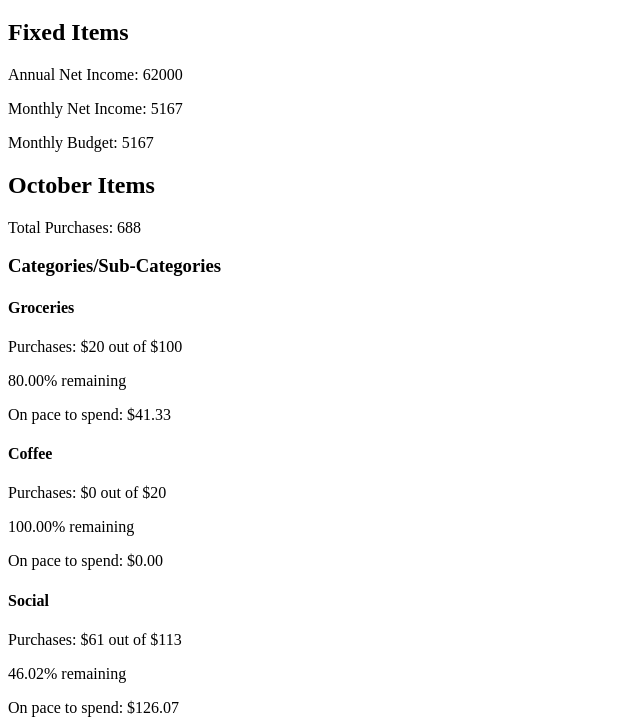
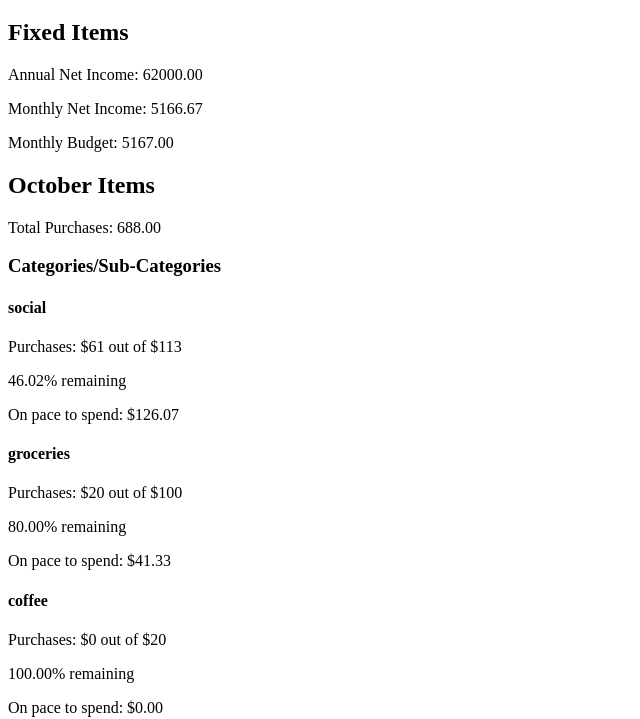
Before and after one commit to cameron-yee/callandor, a Gatsby site: page / in a window 1280 px wide. Shown: the part 88-807 px from the top of the page, without its empty margins (0-640 px from the left). Built offline with nearby package versions, Linux system fonts and the light colour scheme; Gatsby itself is replaced by a stand-in of ours.

Commit message:
Refactor index into components

```diff
--- /dev/null
+++ b/src/components/dashboard-category.tsx
@@ -0,0 +1,28 @@
+import React from 'react'
+
+import Remaining from './remaining'
+import Pace from './pace'
+import Purchases from './purchases'
+
+const DashboardCategory = ({
+  filter,
+  filterType,
+  month,
+  year
+}) => {
+  const date: Date = new Date()
+  const currentMonth: number = date.getMonth()
+
+  return (
+    <div>
+      <h4>{filter}</h4>
+      <Purchases filter={filter} filterType={filterType} month={month} year={year} />
+      <Remaining filter={filter} filterType={filterType} month={month} year={year} />
+      {currentMonth + 1 === month &&
+        <Pace filter={filter} filterType={filterType} />
+      }
+    </div>
+  )
+}
+
+export default DashboardCategory
--- /dev/null
+++ b/src/components/dashboard.tsx
@@ -0,0 +1,114 @@
+import React, { useEffect, useState } from 'react'
+
+import { MONTHS, YEARS } from '../constants'
+import { Category, SubCategory } from '../types'
+import { useAnnualNetIncome, useBudget, useMonthlyPurchases } from '../hooks'
+
+import DashboardCategory from './dashboard-category'
+import Select from './select'
+import YearLook from './year-look'
+
+{/*<Dashboard categories={['social']} subCategories={['groceries', 'coffee']} yearLook={true} fixeditems={true} />*/}
+type DashboardProps = {
+  categories?: Category[],
+  subCategories?: SubCategory[],
+  yearLook?: boolean,
+  fixedItems?: boolean
+}
+
+const Dashboard = ({
+  categories,
+  subCategories,
+  yearLook,
+  fixedItems
+}: DashboardProps) => {
+  const [selectedMonth, setSelectedMonth] = useState<number>(0)
+  const [selectedYear, setSelectedYear] = useState<number>(0)
+
+  const annualNetIncome: number = useAnnualNetIncome({})
+  const monthlyNetIncome: number = annualNetIncome / 12
+
+  const totalBudget: number = useBudget({})
+
+  const totalMonthlyPurchases: number = useMonthlyPurchases({month: selectedMonth + 1, year: selectedYear + 2020})
+
+  const date: Date = new Date()
+  const fullYear: number = date.getFullYear()
+
+  const currentMonth: number = date.getMonth()
+  const currentYear: number = fullYear - 2020
+
+  useEffect(() => {
+    setSelectedMonth(currentMonth)
+    setSelectedYear(currentYear)
+  }, [])
+
+  return (
+    <div>
+      <div>
+        <Select
+          options={MONTHS}
+          value={MONTHS[selectedMonth]}
+          setValue={(value: string) => setSelectedMonth(MONTHS.indexOf(value))}
+        />
+        <Select
+          options={YEARS}
+          value={YEARS[selectedYear]}
+          setValue={(value: string) => setSelectedYear(YEARS.indexOf(value))}
+        />
+      </div>
+
+      <h1>{MONTHS[selectedMonth]}, {YEARS[selectedYear]} Dashboard</h1>
+
+      {fixedItems &&
+        <React.Fragment>
+          <h2>Fixed Items</h2>
+          <div>
+            <p>Annual Net Income: {annualNetIncome.toFixed(2)}</p>
+            <p>Monthly Net Income: {monthlyNetIncome.toFixed(2)}</p>
+            <p>Monthly Budget: {totalBudget.toFixed(2)}</p>
+          </div>
+
+          <h2>{MONTHS[selectedMonth]} Items</h2>
+        </React.Fragment>
+      }
+      <p>Total Purchases: {totalMonthlyPurchases.toFixed(2)}</p>
+      {(categories || subCategories) &&
+        <div>
+          <h3>Categories/Sub-Categories</h3>
+          {categories &&
+            categories.map((category: Category, index: number) => {
+              return (
+                <DashboardCategory
+                  key={`category-${index}`}
+                  filter={category}
+                  filterType='category'
+                  month={selectedMonth + 1}
+                  year={selectedYear + 2020}
+                />
+              )
+            })
+          }
+          {subCategories &&
+            subCategories.map((subCategory: SubCategory, index: number) => {
+              return (
+                <DashboardCategory
+                  key={`sub-category-${index}`}
+                  filter={subCategory}
+                  filterType='subCategory'
+                  month={selectedMonth + 1}
+                  year={selectedYear + 2020}
+                />
+              )
+            })
+          }
+        </div>
+      }
+      {yearLook &&
+        <YearLook year={selectedYear + 2020} />
+      }
+    </div>
+  )
+}
+
+export default Dashboard
--- /dev/null
+++ b/src/components/purchases.tsx
@@ -0,0 +1,25 @@
+import React, { useState } from 'react'
+import { useMonthlyPurchases, useBudget } from '../hooks'
+
+type RemainingProps = {
+  filter: string,
+  filterType: 'category' | 'subCategory'
+  month: number,
+  year: number
+}
+
+const Purchases = ({
+  filter,
+  filterType,
+  month,
+  year
+}: RemainingProps) => {
+  const totalMonthlyPurchases: number = useMonthlyPurchases({month: month, year: year, filter: filter, filterType: filterType})
+  const totalBudget: number = useBudget({filter: filter, filterType: filterType})
+
+  return (
+    <p>Purchases: ${totalMonthlyPurchases} out of ${totalBudget}</p>
+  )
+}
+
+export default Purchases
--- a/src/components/year-look.tsx
+++ b/src/components/year-look.tsx
@@ -37,6 +37,8 @@ const YearLook = ({ year }: { year: number }) => {
   }, [filterType])
 
   return (
+    <React.Fragment>
+      <h2>{year} Look (+/- Budget)</h2>
       <div>
         <Select
           value={filterType}
@@ -69,6 +71,7 @@ const YearLook = ({ year }: { year: number }) => {
           <div>December: {budget - monthTwelvePurchases}</div>
         </div>
       </div>
+    </React.Fragment>
   )
 }
 
--- a/src/pages/index.tsx
+++ b/src/pages/index.tsx
@@ -1,110 +1,15 @@
-import React, { FormEvent, useEffect, useState } from 'react'
+import React from 'react'
 
-import { MONTHS, YEARS } from '../constants'
-
-import { useAnnualNetIncome, useBudget, useMonthlyPurchases } from '../hooks'
-
-import Pace from '../components/pace'
-import Remaining from '../components/remaining'
-import Select from '../components/select'
-import YearLook from '../components/year-look'
-
-import { roundTwo } from '../utils'
-
+import Dashboard from '../components/dashboard'
 
 const Index = () => {
-  const [selectedMonth, setSelectedMonth] = useState<number>(0)
-  const [selectedYear, setSelectedYear] = useState<number>(0)
-
-  const annualNetIncome: number = useAnnualNetIncome({})
-  const monthlyNetIncome: number = roundTwo(annualNetIncome / 12)
-
-  const totalBudget: number = useBudget({})
-  const totalGroceriesBudget: number = useBudget({filter:'groceries', filterType:'subCategory'})
-  const totalCoffeeBudget: number = useBudget({filter:'coffee', filterType:'subCategory'})
-  const totalSocialBudget: number = useBudget({filter:'social', filterType:'category'})
-
-  const totalMonthlyPurchases: number = useMonthlyPurchases({month: selectedMonth + 1, year: selectedYear + 2020})
-  const totalMonthlyGroceriesPurchases: number = useMonthlyPurchases({month:selectedMonth + 1, year: selectedYear + 2020, filter:'groceries', filterType:'subCategory'})
-  const totalMonthlyCoffeePurchases: number = useMonthlyPurchases({month:selectedMonth + 1, year: selectedYear + 2020, filter:'coffee', filterType:'subCategory'})
-  const totalMonthlySocialPurchases: number = useMonthlyPurchases({month:selectedMonth + 1, year: selectedYear + 2020, filter:'social', filterType:'category'})
-
-  const date: Date = new Date()
-  const fullYear: number = date.getFullYear()
-
-  const currentDay: number = date.getDate()
-  const currentMonth: number = date.getMonth()
-  const currentYear: number = fullYear - 2020
-
-  const daysInMonth: number = new Date(fullYear, currentMonth + 1, 0).getDate()
-
-  useEffect(() => {
-    setSelectedMonth(currentMonth)
-    setSelectedYear(currentYear)
-  }, [])
-
   return (
-    <div>
-      <div>
-        <Select
-          options={MONTHS}
-          value={MONTHS[selectedMonth]}
-          setValue={(value: string) => setSelectedMonth(MONTHS.indexOf(value))}
-        />
-        <Select
-          options={YEARS}
-          value={YEARS[selectedYear]}
-          setValue={(value: string) => setSelectedYear(YEARS.indexOf(value))}
-        />
-      </div>
-
-      <h1>{MONTHS[selectedMonth]}, {YEARS[selectedYear]} Dashboard</h1>
-
-      <h2>Fixed Items</h2>
-      <div>
-        <p>Annual Net Income: {annualNetIncome}</p>
-        <p>Monthly Net Income: {monthlyNetIncome}</p>
-        <p>Monthly Budget: {totalBudget}</p>
-      </div>
-
-      <h2>{MONTHS[selectedMonth]} Items</h2>
-      <div>
-        <p>Total Purchases: {totalMonthlyPurchases}</p>
-
-        <h3>Categories/Sub-Categories</h3>
-        {/*<Dashboard categories={['social']} subCategories={['groceries', 'coffee']} yearLook={true} fixeditems={true} />*/}
-        {/*<DashboardCategory filter='groceries' filterType='foodDrink' />*/}
-        <div>
-          <h4>Groceries</h4>
-          <p>Purchases: ${totalMonthlyGroceriesPurchases} out of ${totalGroceriesBudget}</p>
-          <Remaining filter='groceries' filterType='subCategory' month={selectedMonth + 1} year={selectedYear + 2020} />
-          {currentMonth === selectedMonth &&
-            <Pace filter='groceries' filterType='subCategory'/>
-          }
-        </div>
-        <div>
-          <h4>Coffee</h4>
-          <p>Purchases: ${totalMonthlyCoffeePurchases} out of ${totalCoffeeBudget}</p>
-          <Remaining filter='coffee' filterType='subCategory' month={selectedMonth + 1} year={selectedYear + 2020} />
-          {currentMonth === selectedMonth &&
-            <Pace filter='coffee' filterType='subCategory'/>
-          }
-        </div>
-        <div>
-          <h4>Social</h4>
-          <p>Purchases: ${totalMonthlySocialPurchases} out of ${totalSocialBudget}</p>
-          <Remaining filter='social' filterType='category' month={selectedMonth + 1} year={selectedYear + 2020} />
-          {currentMonth === selectedMonth &&
-            <Pace filter='social' filterType='category'/>
-          }
-        </div>
-      </div>
-
-      <h2>{selectedYear + 2020} Look (+/- Budget)</h2>
-      <div>
-        <YearLook year={selectedYear + 2020} />
-      </div>
-    </div>
+    <Dashboard
+      categories={['social']}
+      fixedItems={true}
+      subCategories={['groceries', 'coffee']}
+      yearLook={true}
+    />
   )
 }
 
```
Lines whose indentation alone changed are shown as unchanged.
